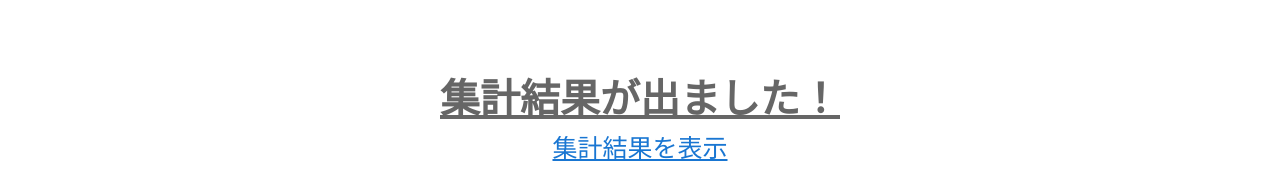
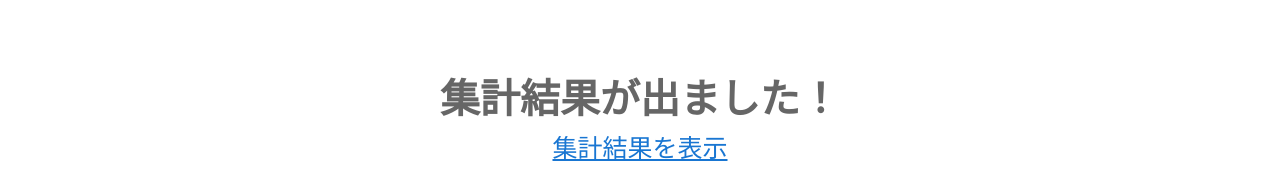
Before and after one commit to Tech-Uni-Summer-Hackathon2021/team-a, a Nuxt app in the folder frontend/: page /projects/adjust in a window 1280 px wide. Shown: the part 354-534 px from the top of the page. Built offline with nearby package versions, Linux system fonts and the light colour scheme.

Commit message:
underline消した

```diff
--- a/frontend/pages/projects/adjust.vue
+++ b/frontend/pages/projects/adjust.vue
@@ -76,7 +76,6 @@ font-size: 40px;
   background-repeat: no-repeat;
   background-position: left bottom;
   transition: background-size 300ms ease;
-  text-decoration: underline;
 }
 .place {
   margin:30% 0%;
```
